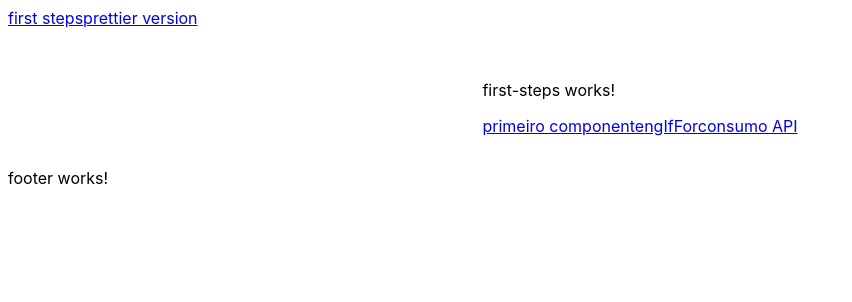
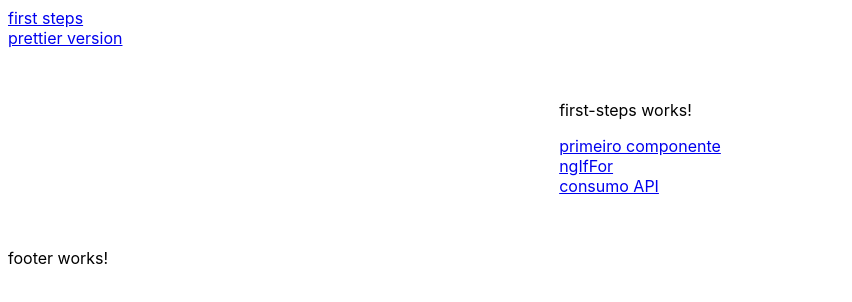
Before and after one commit to RafaelBP02/estudos-anglar-front, an Angular app: page /old in a window 1280 px wide. Shown: the top 302 px of the page, without its empty margins (0-852 px from the left). Built offline with nearby package versions, Linux system fonts and the light colour scheme.

Commit message:
chore: prepara html para receber css

```diff
--- a/src/app/components/first-steps/first-steps.component.html
+++ b/src/app/components/first-steps/first-steps.component.html
@@ -1,6 +1,14 @@
 <p>first-steps works!</p>
-<a [routerLink]="['/old/primeiro-componente']">primeiro componente</a>
-<a [routerLink]="['/old/ng-iffor']">ngIfFor</a>
-<a [routerLink]="['/old/crud']">consumo API</a>
-<br/>
+<div>
+  <div>
+    <a [routerLink]="['/old/primeiro-componente']">primeiro componente</a>
+  </div>
+  <div>
+    <a [routerLink]="['/old/ng-iffor']">ngIfFor</a>
+  </div>
+  <div>
+    <a [routerLink]="['/old/crud']">consumo API</a>
+  </div>
+</div>
+<br />
 <router-outlet></router-outlet>
--- a/src/app/components/header/header.component.html
+++ b/src/app/components/header/header.component.html
@@ -1,5 +1,8 @@
-<div class="button-box">
-  <!-- <button (click)="navigateTo('')">home</button> -->
-  <a [routerLink]="['/old']">first steps</a>
-  <a [routerLink]="['/lazy']">prettier version</a>
+<div>
+  <div>
+    <a [routerLink]="['/old']">first steps</a>
+  </div>
+  <div>
+    <a [routerLink]="['/lazy']">prettier version</a>
+  </div>
 </div>
```
